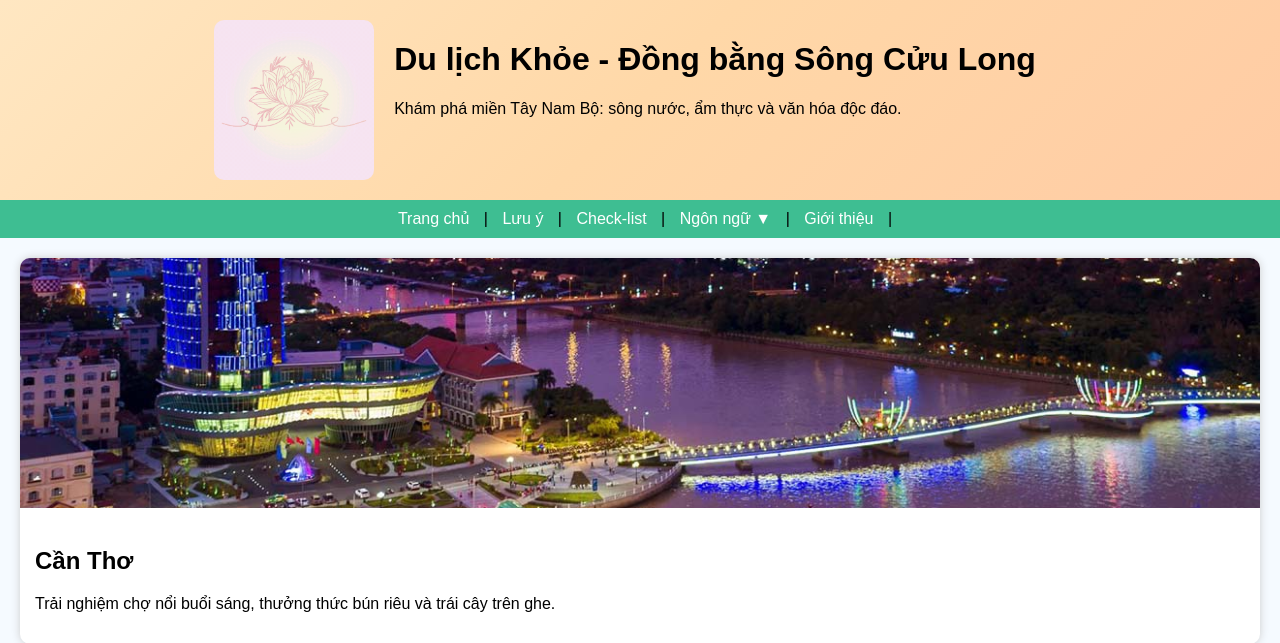
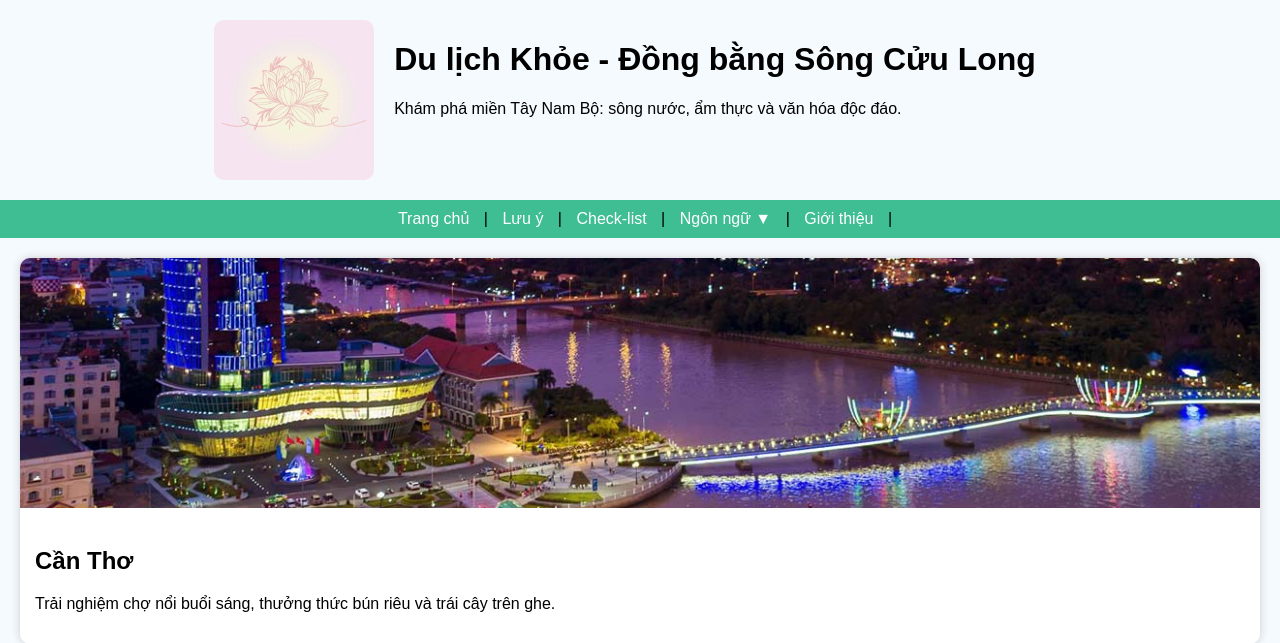
Before and after one commit to hhiep1111/dulichkhoe, a FastAPI app: page / in a window 1280 px wide. Shown: the top 643 px of the page. Run offline with FastAPI, Linux system fonts and the light colour scheme; data that the repository does not hold is empty.

Commit message:
Update index.html

```diff
--- a/templates/index.html
+++ b/templates/index.html
@@ -12,7 +12,7 @@
             padding: 0;
         }
         header {
-            background: linear-gradient(135deg, #FFE7C2, #FFD8A8, #FFCBA4);
+            background: FFF6EC;
             color: black;
             padding: 20px;
             display: flex;
```
